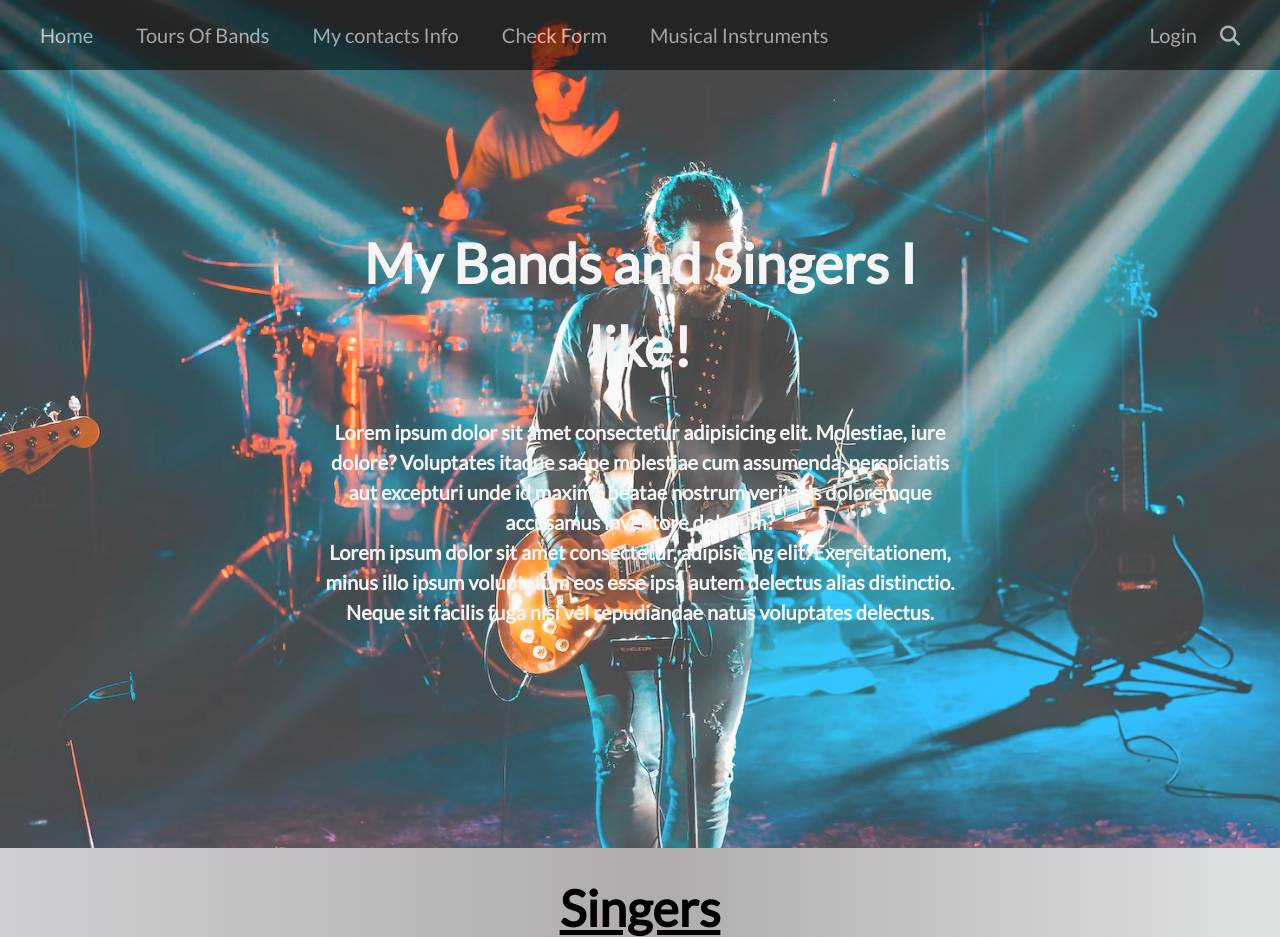
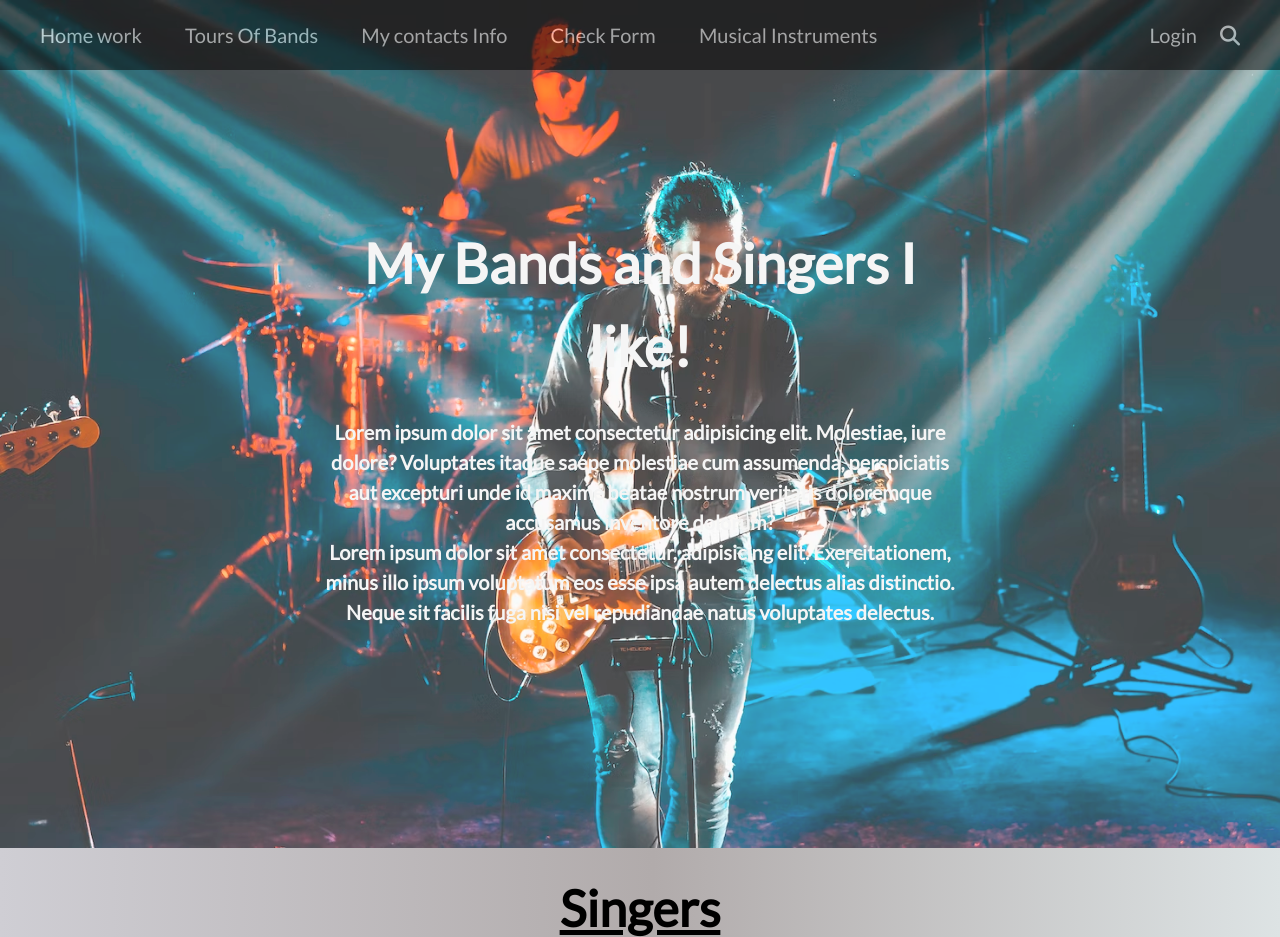
Before and after one commit to MinChea36/asm, a plain HTML site: page index.html in a window 1280 px wide. Shown: the top 937 px of the page. Drawn offline with Linux system fonts and the light colour scheme.

Commit message:
second commit

```diff
--- a/index.html
+++ b/index.html
@@ -20,7 +20,7 @@
   <body>
     <div class="top-menu">
       <div class="menu">
-        <a href="./ASSM1vs2.html">Home</a>
+        <a href="./ASSM1vs2.html">Home work</a>
         <a href="./moreband.html">Tours Of Bands</a>
         <a href="./Contacts.html">My contacts Info</a>
         <a href="./serveyform.html">Check Form</a>
```
